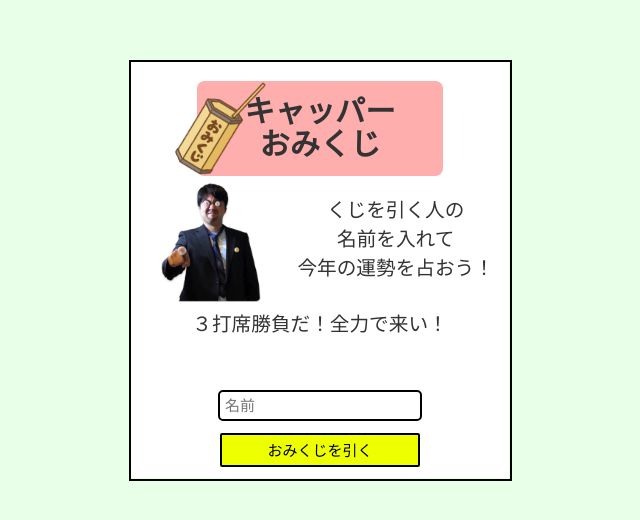
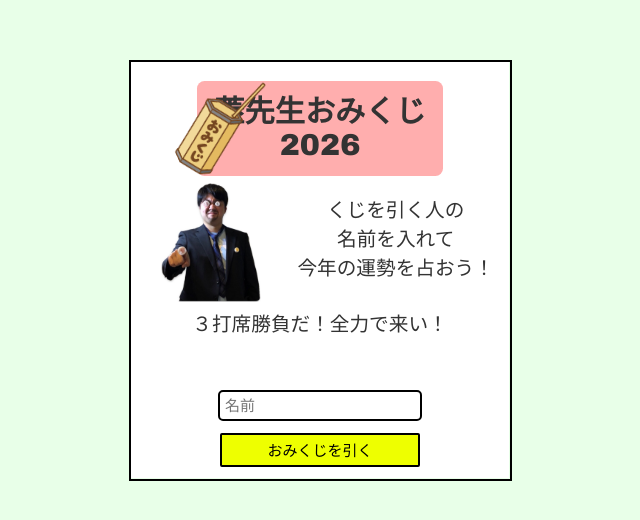
Before and after one commit to SOkiEEle/2026-01-01_omikuji, a plain HTML site: page index.html in a window 1280 px wide. Shown: the part 130-650 px from the top of the page, without its empty margins (320-960 px from the left). Drawn offline with Linux system fonts and the light colour scheme; a web font is replaced by a local one.

Commit message:
Update title and text to '蓋先生おみくじ2026'

```diff
--- a/index.html
+++ b/index.html
@@ -3,7 +3,7 @@
 <head>
     <meta charset="UTF-8">
     <meta name="viewport" content="width=device-width, initial-scale=1.0">
-    <title>キャッパーおみくじ2026</title>
+    <title>蓋先生おみくじ2026</title>
     <style>
       @import url("https://fonts.googleapis.com/css2?family=Kaisei+Opti&family=M+PLUS+Rounded+1c:wght@700&family=Zen+Kurenaido&display=swap");
     </style>
@@ -222,7 +222,7 @@
             <div id="frame-input" class="frame-border"></div>
 
             <div class="HNYbox">
-                <div class="text">キャッパー<br>おみくじ</div>
+                <div class="text">蓋先生おみくじ<br>2026</div>
             </div>
 
             <div class="rotate_kuji">
```
